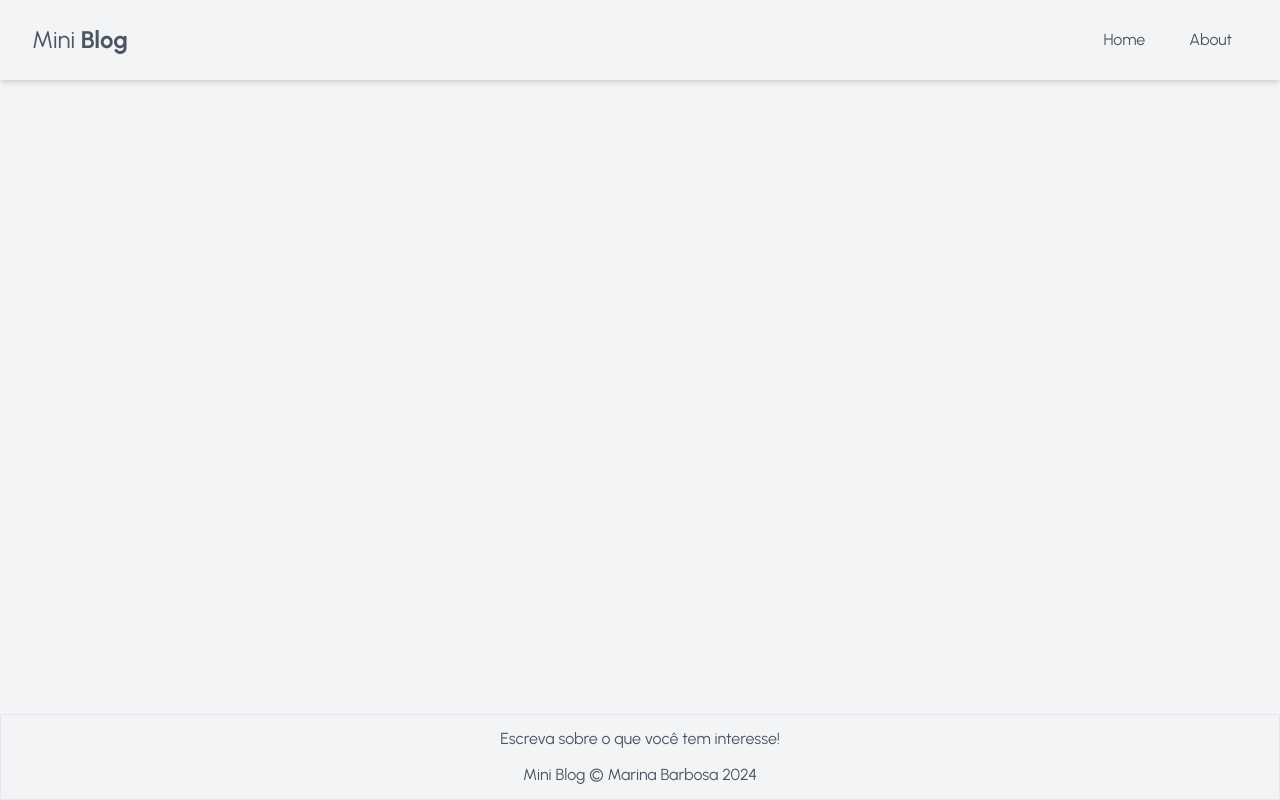
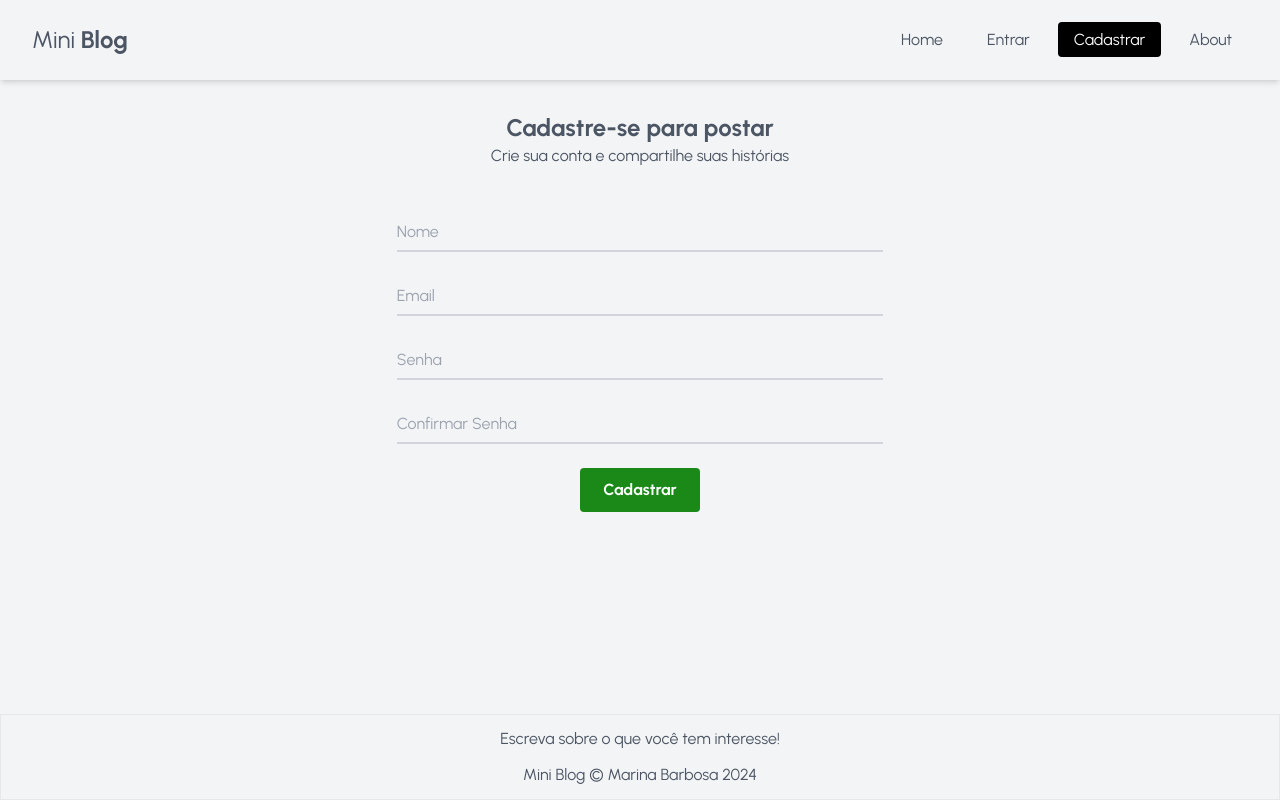
Before and after one commit to marina-barbosa/mini-blog, a React (Vite) app: page /register in a window 1280 px wide. Built offline with nearby package versions, Linux system fonts and the light colour scheme.

Commit message:
feat: page register

```diff
--- a/src/App.jsx
+++ b/src/App.jsx
@@ -3,6 +3,8 @@ import { Home } from "./pages/home/home"
 import { About } from "./pages/about/about"
 import { Navbar } from "./components/navbar"
 import { Footer } from "./components/footer"
+import { Register } from "./pages/register/register"
+import { Login } from "./pages/login/login"
 
 function App() {
 
@@ -15,6 +17,8 @@ function App() {
           <Routes>
             <Route exact path="/" element={<Home />} />
             <Route exact path="/about" element={<About />} />
+            <Route exact path="/register" element={<Register />} />
+            <Route exact path="/login" element={<Login />} />
             <Route path="*" element={() => <Navigate to="/" replace />} />
           </Routes>
         </main>
--- a/src/components/navbar.jsx
+++ b/src/components/navbar.jsx
@@ -19,6 +19,26 @@ export const Navbar = () => {
         </li>
         <li>
           <NavLink
+            to="/login"
+            className={({ isActive }) =>
+              `px-4 py-2 rounded transition duration-300 ${isActive ? 'bg-black text-white' : 'hover:bg-gray-200'}`
+            }
+          >
+            Entrar
+          </NavLink>
+        </li>
+        <li>
+          <NavLink
+            to="/register"
+            className={({ isActive }) =>
+              `px-4 py-2 rounded transition duration-300 ${isActive ? 'bg-black text-white' : 'hover:bg-gray-200'}`
+            }
+          >
+            Cadastrar
+          </NavLink>
+        </li>
+        <li>
+          <NavLink
             to="/about"
             className={({ isActive }) =>
               `px-4 py-2 rounded transition duration-300 ${isActive ? 'bg-black text-white' : 'hover:bg-gray-200'}`
--- a/src/index.css
+++ b/src/index.css
@@ -3,3 +3,41 @@
 @tailwind base;
 @tailwind components;
 @tailwind utilities;
+
+
+
+@layer components {
+
+  /* Botão Primary */
+  .btn-primary {
+    @apply bg-[#1a8918] text-white text-center cursor-pointer rounded w-[120px] font-bold border-none px-[15px] py-[10px] text-base;
+  }
+
+  .btn-primary:hover {
+    @apply bg-[#0f730c];
+  }
+
+  /* Botão Dark */
+  .btn-dark {
+    @apply bg-black text-white rounded;
+  }
+
+  /* Botão Outline */
+  .btn-outline {
+    @apply bg-transparent text-black border border-black rounded px-[30px] py-[7px];
+  }
+
+  .btn-outline:hover {
+    @apply bg-black text-white;
+  }
+
+  /* Botão Disabled */
+  .btn-disabled {
+    @apply bg-[#aaa] text-white rounded w-[120px] font-bold border-none px-[15px] py-[10px] cursor-not-allowed;
+  }
+
+  /* Estilo de erro */
+  .error {
+    @apply text-[#721c24] bg-[#f8d7da] border border-[#f5c6cb] p-5 rounded;
+  }
+}
--- /dev/null
+++ b/src/pages/login/login.jsx
@@ -0,0 +1,5 @@
+export const Login = () => {
+  return (
+    <div>Login Form</div>
+  )
+}
--- /dev/null
+++ b/src/pages/register/register.jsx
@@ -0,0 +1,100 @@
+import { useState, useEffect } from "react"
+
+export const Register = () => {
+  const [displayName, setDisplayName] = useState("")
+  const [email, setEmail] = useState("")
+  const [password, setPassword] = useState("")
+  const [confirmPassword, setConfirmPassword] = useState("")
+  const [error, setError] = useState("")
+
+  const handleSubmit = (e) => {
+    e.preventDefault()
+
+    const user = {
+      displayName,
+      email,
+      password,
+    }
+
+    if (password !== confirmPassword) {
+      setError("As senhas não conferem.")
+      return
+    }
+
+    setError("")
+
+    console.log(user)
+
+  }
+
+  return (
+    <div className="mx-auto md:w-2/5 text-center">
+      <h1 className="text-2xl font-bold">Cadastre-se para postar</h1>
+      <p>Crie sua conta e compartilhe suas histórias</p>
+      {/* Form */}
+      <form onSubmit={handleSubmit} className="space-y-6 mt-11">
+        {/* Name */}
+        <div className="relative">
+          <input
+            id="displayName"
+            placeholder="Isaac"
+            className="peer h-10 w-full border-b-2 border-gray-300 text-black bg-transparent placeholder-transparent focus:outline-none focus:border-black"
+            type="text" name="name" required value={displayName}
+            onChange={(e) => setDisplayName(e.target.value)}
+          />
+          <label
+            htmlFor="displayName"
+            className="absolute left-0 -top-3.5 text-gray-400 text-sm transition-all peer-placeholder-shown:text-base peer-placeholder-shown:text-gray-400 peer-placeholder-shown:top-2 peer-focus:-top-3.5 peer-focus:text-black peer-focus:text-sm cursor-pointer"
+          >Nome</label>
+        </div>
+        {/* Email */}
+        <div className="relative">
+          <input
+            id="email"
+            placeholder="isaac@example.com"
+            className="peer h-10 w-full border-b-2 border-gray-300 text-black bg-transparent placeholder-transparent focus:outline-none focus:border-black"
+            type="email" name="email" required value={email}
+            onChange={(e) => setEmail(e.target.value)}
+
+          />
+          <label
+            htmlFor="email"
+            className="absolute left-0 -top-3.5 text-gray-400 text-sm transition-all peer-placeholder-shown:text-base peer-placeholder-shown:text-gray-400 peer-placeholder-shown:top-2 peer-focus:-top-3.5 peer-focus:text-black peer-focus:text-sm cursor-pointer"
+          >Email</label>
+        </div>
+        {/* Senha */}
+        <div className="relative">
+          <input
+            id="password"
+            placeholder="Password"
+            className="peer h-10 w-full border-b-2 border-gray-300 text-black bg-transparent placeholder-transparent focus:outline-none focus:border-black"
+            type="password" name="password" required value={password}
+            onChange={(e) => setPassword(e.target.value)}
+          />
+          <label
+            htmlFor="password"
+            className="absolute left-0 -top-3.5 text-gray-400 text-sm transition-all peer-placeholder-shown:text-base peer-placeholder-shown:text-gray-400 peer-placeholder-shown:top-2 peer-focus:-top-3.5 peer-focus:text-black peer-focus:text-sm cursor-pointer"
+          >Senha</label>
+        </div>
+        {/* Confirma Senha */}
+        <div className="relative">
+          <input
+            id="confirmPassword"
+            placeholder="Confirm Password"
+            className="peer h-10 w-full border-b-2 border-gray-300 text-black bg-transparent placeholder-transparent focus:outline-none focus:border-black"
+            type="password" name="confirmPassword" required value={confirmPassword}
+            onChange={(e) => setConfirmPassword(e.target.value)}
+          />
+          <label
+            htmlFor="confirmPassword"
+            className="absolute left-0 -top-3.5 text-gray-400 text-sm transition-all peer-placeholder-shown:text-base peer-placeholder-shown:text-gray-400 peer-placeholder-shown:top-2 peer-focus:-top-3.5 peer-focus:text-black peer-focus:text-sm cursor-pointer"
+          >Confirmar Senha</label>
+        </div>
+        {/* Button */}
+        <button type="submit" className="btn-primary">Cadastrar</button>
+        {error && <p className="error">{error}</p>}
+      </form>
+
+    </div>
+  )
+}
```
